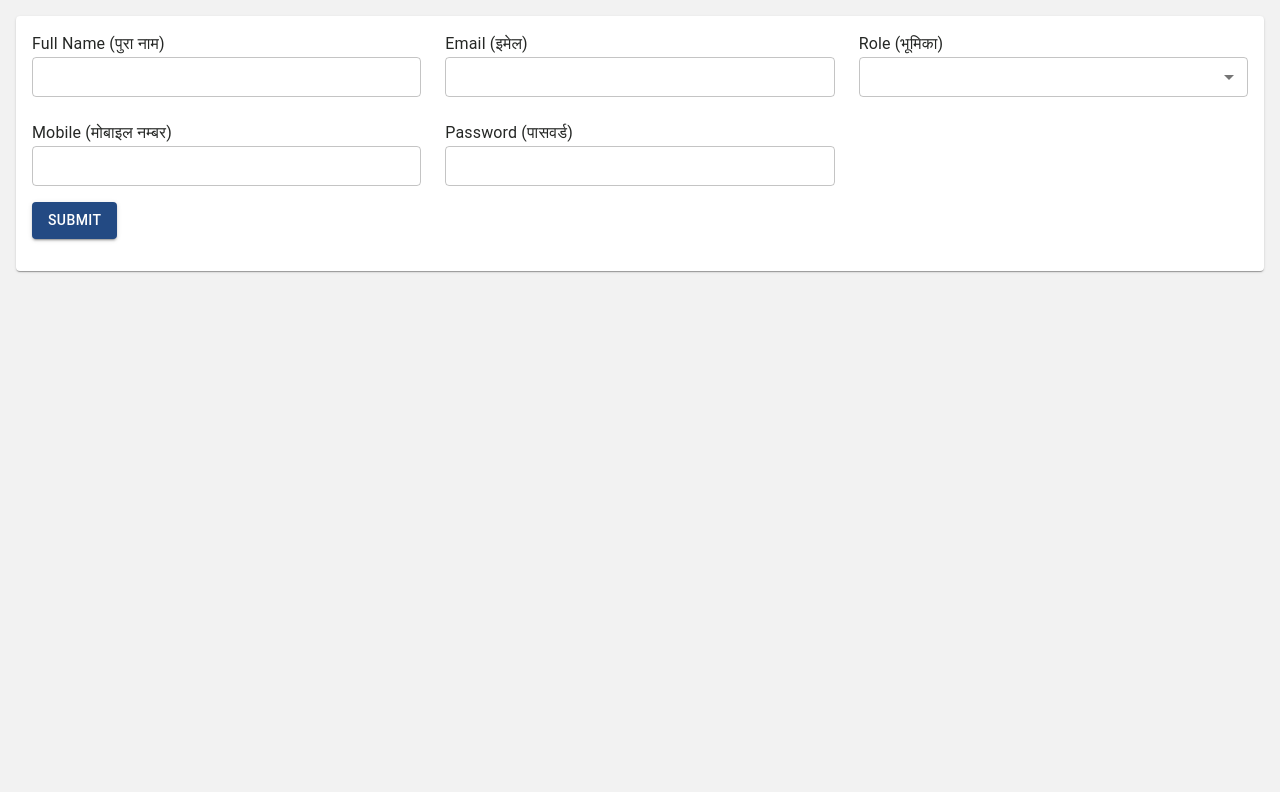
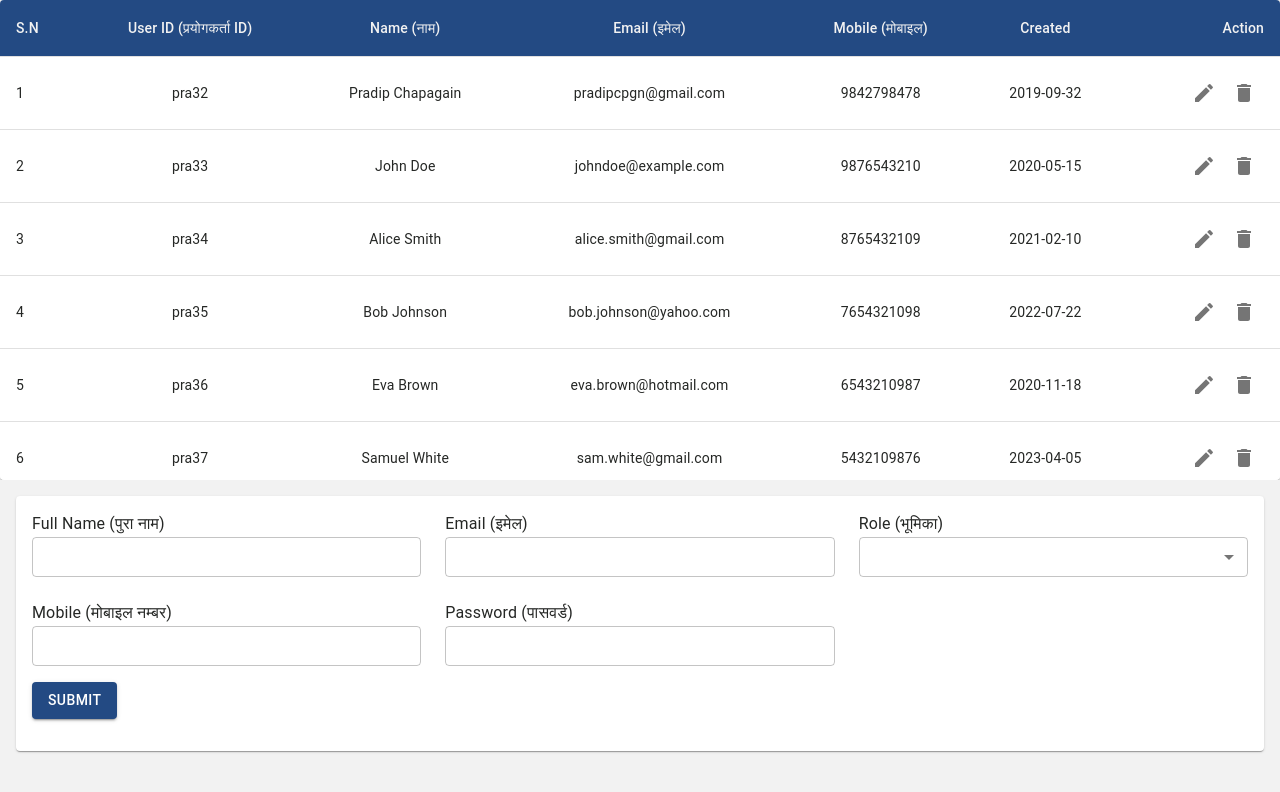
Before and after one commit to lbtech-co/disabled-sr-citizen-reg-front, a React (Vite) app: page /users in a window 1280 px wide. Shown: the top 792 px of the page. Built offline with nearby package versions, Linux system fonts and the light colour scheme.

Commit message:
users table added

```diff
--- /dev/null
+++ b/src/components/UsersTable.tsx
@@ -0,0 +1,85 @@
+import Table from "../components/Table";
+import Stack from "@mui/material/Stack";
+import { TableHeaderProps } from "../interfaces/ComponentInterface";
+
+export default function UsersTable() {
+  const headers: TableHeaderProps[] = [
+    { label: "User ID (प्रयोगकर्ता ID)", id: "id", align: "center" },
+    { label: "Name (नाम)", id: "name", align: "center" },
+    { label: "Email (इमेल)", id: "email", align: "center" },
+    { label: "Mobile (मोबाइल)", id: "mobile", align: "center" },
+    { label: "Created", id: "createdAt", align: "center" },
+  ];
+
+  const rows = [
+    {
+      id: "pra32",
+      name: "Pradip Chapagain",
+      email: "pradipcpgn@gmail.com",
+      mobile: 9842798478,
+      createdAt: "2019-09-32",
+    },
+    {
+      id: "pra33",
+      name: "John Doe",
+      email: "johndoe@example.com",
+      mobile: 9876543210,
+      createdAt: "2020-05-15",
+    },
+    {
+      id: "pra34",
+      name: "Alice Smith",
+      email: "alice.smith@gmail.com",
+      mobile: 8765432109,
+      createdAt: "2021-02-10",
+    },
+    {
+      id: "pra35",
+      name: "Bob Johnson",
+      email: "bob.johnson@yahoo.com",
+      mobile: 7654321098,
+      createdAt: "2022-07-22",
+    },
+    {
+      id: "pra36",
+      name: "Eva Brown",
+      email: "eva.brown@hotmail.com",
+      mobile: 6543210987,
+      createdAt: "2020-11-18",
+    },
+    {
+      id: "pra37",
+      name: "Samuel White",
+      email: "sam.white@gmail.com",
+      mobile: 5432109876,
+      createdAt: "2023-04-05",
+    },
+    {
+      id: "pra38",
+      name: "Sophia Miller",
+      email: "sophia.miller@yahoo.com",
+      mobile: 4321098765,
+      createdAt: "2021-09-08",
+    },
+    {
+      id: "pra39",
+      name: "Liam Jackson",
+      email: "liam.jackson@gmail.com",
+      mobile: 3210987654,
+      createdAt: "2022-12-30",
+    },
+    {
+      id: "pra40",
+      name: "Olivia Wilson",
+      email: "olivia.wilson@yahoo.com",
+      mobile: 2109876543,
+      createdAt: "2019-08-25",
+    },
+  ];
+
+  return (
+    <Stack sx={{ minHeight: "400px", height: "60vh", overflowX: "auto" }}>
+      <Table headers={headers} rows={rows} onUpdate={() => {}} />
+    </Stack>
+  );
+}
--- a/src/pages/UsersCrud.tsx
+++ b/src/pages/UsersCrud.tsx
@@ -1,8 +1,10 @@
 import UserDetailForm from "../components/UserDetailForm";
+import UsersTable from "../components/UsersTable";
 
 export default function UsersCrud() {
   return (
     <div>
+      <UsersTable />
       <UserDetailForm />
     </div>
   );
```
